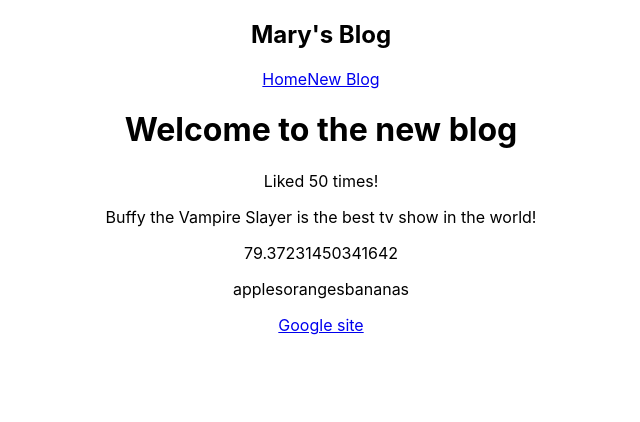
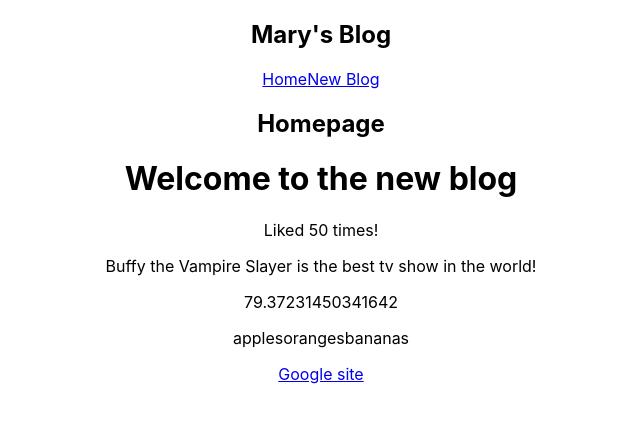
Before and after one commit to lyremlou/mary-blog, a React (Create React App) app: page / in a window 1280 px wide. Shown: the top 422 px of the page, without its empty margins (319-959 px from the left). Built offline with nearby package versions, Linux system fonts and the light colour scheme.

Commit message:
Add Homepage component

```diff
--- a/src/App.js
+++ b/src/App.js
@@ -1,5 +1,6 @@
 import './App.css';
 import Navbar from './Navbar';
+import Home from './Home';
 function App() {
   const title="Welcome to the new blog";
   const likes = 50;
@@ -8,6 +9,7 @@ function App() {
     <div className="App">
       <Navbar/>
      <div className="content">
+      <Home/>
       <h1>{title}</h1>
       <p>Liked {likes} times!</p>
       <p>{"Buffy the Vampire Slayer is the best tv show in the world!"}</p>
--- /dev/null
+++ b/src/Home.js
@@ -0,0 +1,9 @@
+const Home = () => {
+    return (
+        <div className="home">
+            <h2>Homepage</h2>
+        </div>
+     );
+}
+
+export default Home;
```
Also changed, not shown: src/index.js (line endings or trailing spaces).
